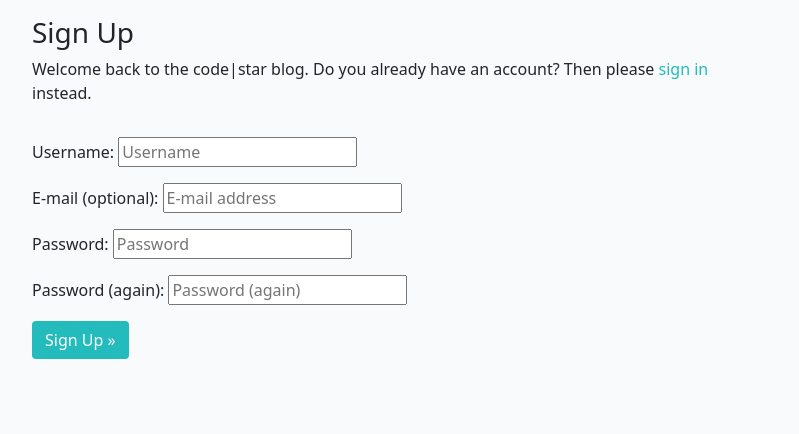
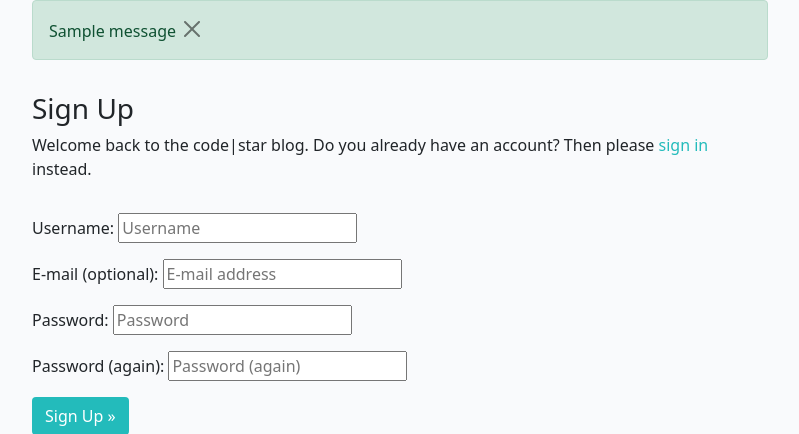
Before and after one commit to siobhanlgorman/Django-Blog-App, a Django app: page /accounts/signup/ in a window 1280 px wide. Shown: the part 60-494 px from the top of the page, without its empty margins (240-1039 px from the left). Run offline with Django 3.2, Linux system fonts and the light colour scheme; tables that the repository leaves empty hold one stand-in row (values such as "Sample post"); one stand-in notice (Sample message) is shown.

Commit message:
Add for loop to iterate through messages and button

```diff
--- a/templates/base.html
+++ b/templates/base.html
@@ -57,11 +57,21 @@
         </div>
     </nav>
 
-<div class="container">
-    <div class="row">
-        <div class="col-md-8 offset-md-2"></div>
+    <div class="container">
+        <div class="row">
+            <div class="col-md-8 offset-md-2">
+                {% for message in messages %}
+                <div class="alert {{ message.tags }} alert-dismissable fade show" id="msg" role="alert">
+                    {{ message | safe }}
+                    <button type="button" class="btn-close" data-bs-dismiss="alert" aria-label="Close">
+                    </button>
+
+                </div>
+
+                {% endfor %}
+            </div>
+        </div>
     </div>
-</div>
 
 
     <main class="flex-shrink-0 main-bg">
```
